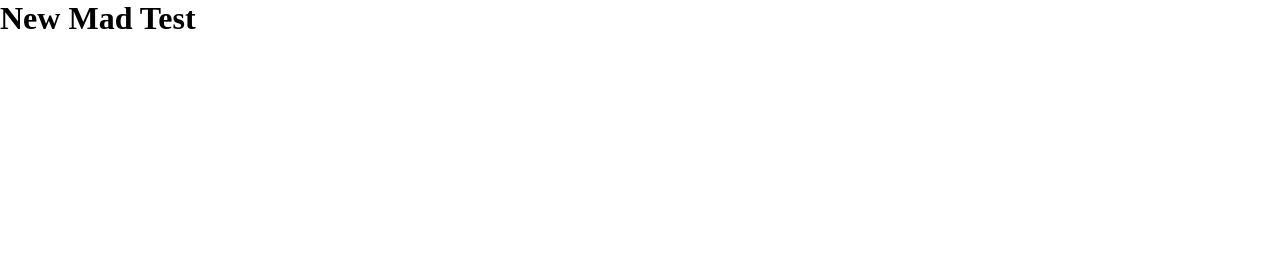
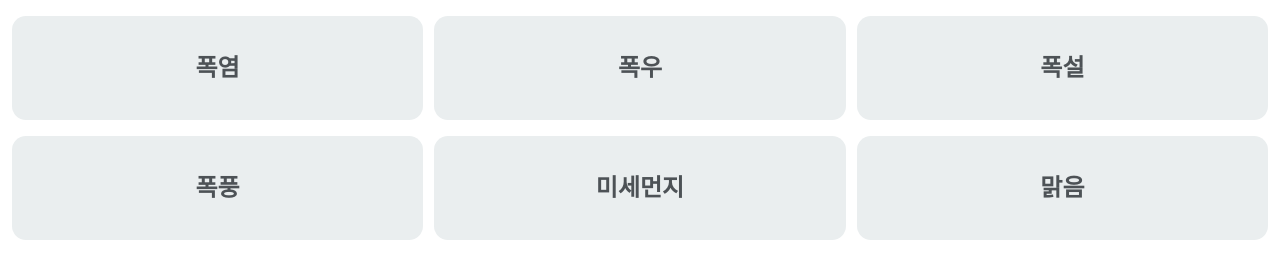
Before and after one commit to newmad/newmad-front, a website: page index.html in a window 1280 px wide. Drawn offline with nearby package versions, Linux system fonts and the light colour scheme; files that its build step writes are made by us from their sources.

Commit message:
weather card done

```diff
--- a/index.html
+++ b/index.html
@@ -10,9 +10,20 @@
 </head>
 
 <body>
-  <h1>New Mad Test</h1>
+
+  <!--template-->
+  <div class="weather__item--template" hidden>
+    <span class="weather__item--title"></span>
+  </div>
+
+
+  <div class="weather__container">
+    <ul class="weather__list"></ul>
+  </div>
+
+  <script src="./api/common.js"></script>
+  <script src="./api/weather.js"></script>
   <script src="./js/app.js"></script>
-  <script src="./api/common.js"></script>
 </body>
 
 </html>
--- a/js/app.js
+++ b/js/app.js
@@ -0,0 +1,19 @@
+var querySelector = document.querySelector.bind(document);
+var weatherList = querySelector('.weather__list');
+var weatherItemTemplate = querySelector('.weather__item--template');
+
+weather(function(status, resData){
+  for (var i = 0, len = resData.length; i < len; i += 1) {
+    var weatherItem = resData[i];
+
+    var weatherItemTemplateClone = weatherItemTemplate.cloneNode(true);
+    weatherItemTemplateClone.querySelector('.weather__item--title').textContent = weatherItem;
+    weatherItemTemplateClone.hidden = false;
+    weatherItemTemplateClone.classList.add('weather__item');
+
+    var weatherChild = document.createElement('LI');
+    weatherChild.classList.add('weather__child');
+    weatherChild.appendChild(weatherItemTemplateClone);
+    weatherList.appendChild(weatherChild);
+  }
+});
--- a/package.json
+++ b/package.json
@@ -7,7 +7,7 @@
     "dev": "lite-server",
     "babel": "babel js -d es5Js",
     "lint": "./node_modules/.bin/eslint --init",
-    "sass": "node-sass --output-style expanded style/sass --source-map true --source-map-contents --output style/css --watch"
+    "sass": "node-sass --output-style expanded style/sass --output style/css --watch"
   },
   "repository": {
     "type": "git",
--- /dev/null
+++ b/style/sass/_weather.scss
@@ -0,0 +1,37 @@
+.weather__container {
+  width: 100%;
+  text-align: center;
+}
+
+.weather__item {
+  float: left;
+  display: inline-block;
+  width: 100%;
+  height: 104px;
+  text-align: center;
+  background-color: #eaeeef;
+  vertical-align: middle;
+  border-radius: 14px;
+
+  cursor: pointer;
+}
+
+.weather__item--title {
+  font-size: 24px;
+  font-weight: bold;
+  font-style: normal;
+  font-stretch: normal;
+  line-height: 104px;
+  letter-spacing: normal;
+  text-align: center;
+  color: #4d5256;
+}
+
+.weather__child {
+  display: inline-block;
+  width: calc(33% - 11px);
+
+  margin-right: 5.5px;
+  margin-left: 5.5px;
+  margin-bottom: 12px;
+}
--- a/style/sass/app.scss
+++ b/style/sass/app.scss
@@ -1,2 +1,3 @@
 @import "_mixin.scss";
 @import "_base.scss";
+@import "_weather.scss";
```
Also changed, not shown: 1 other file.
